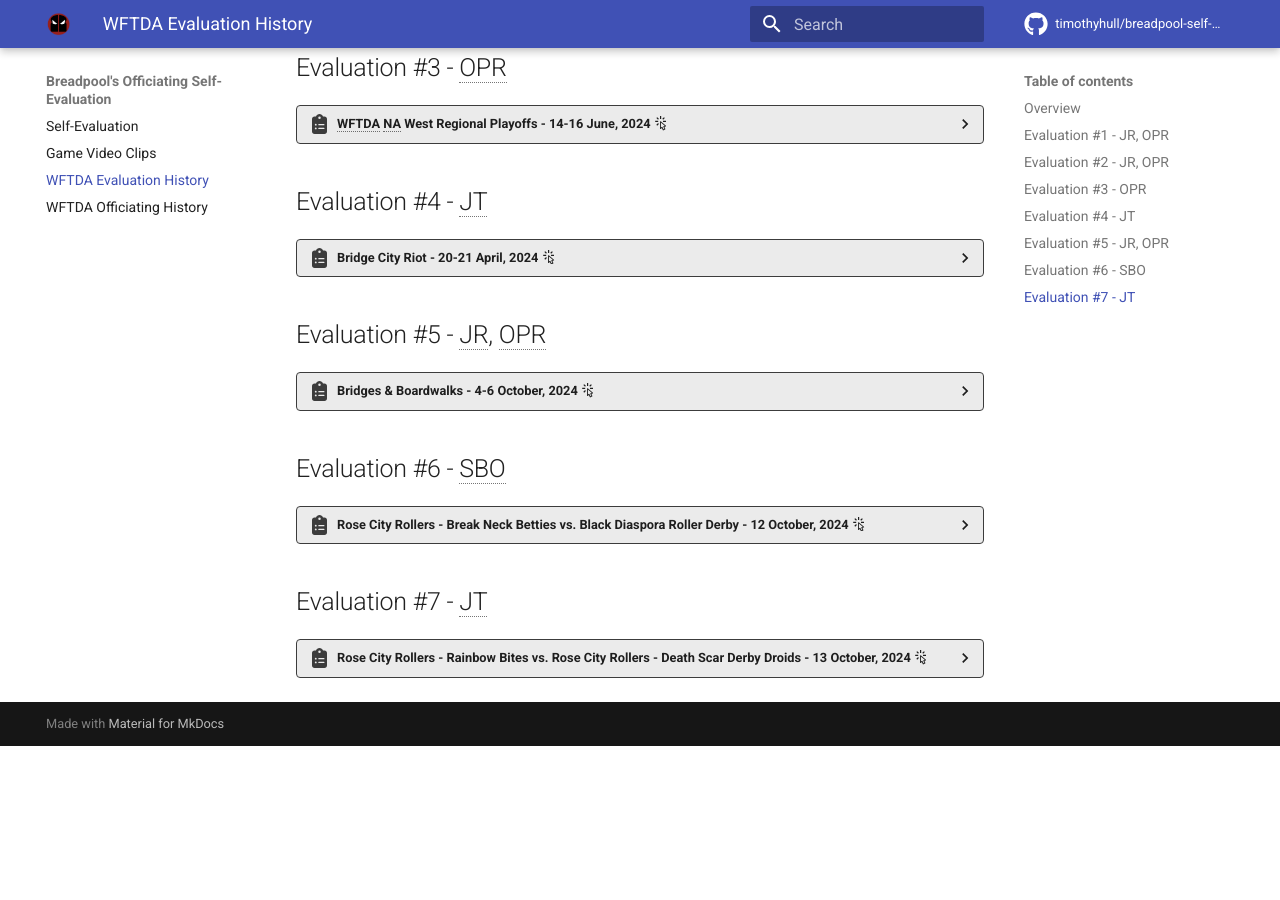
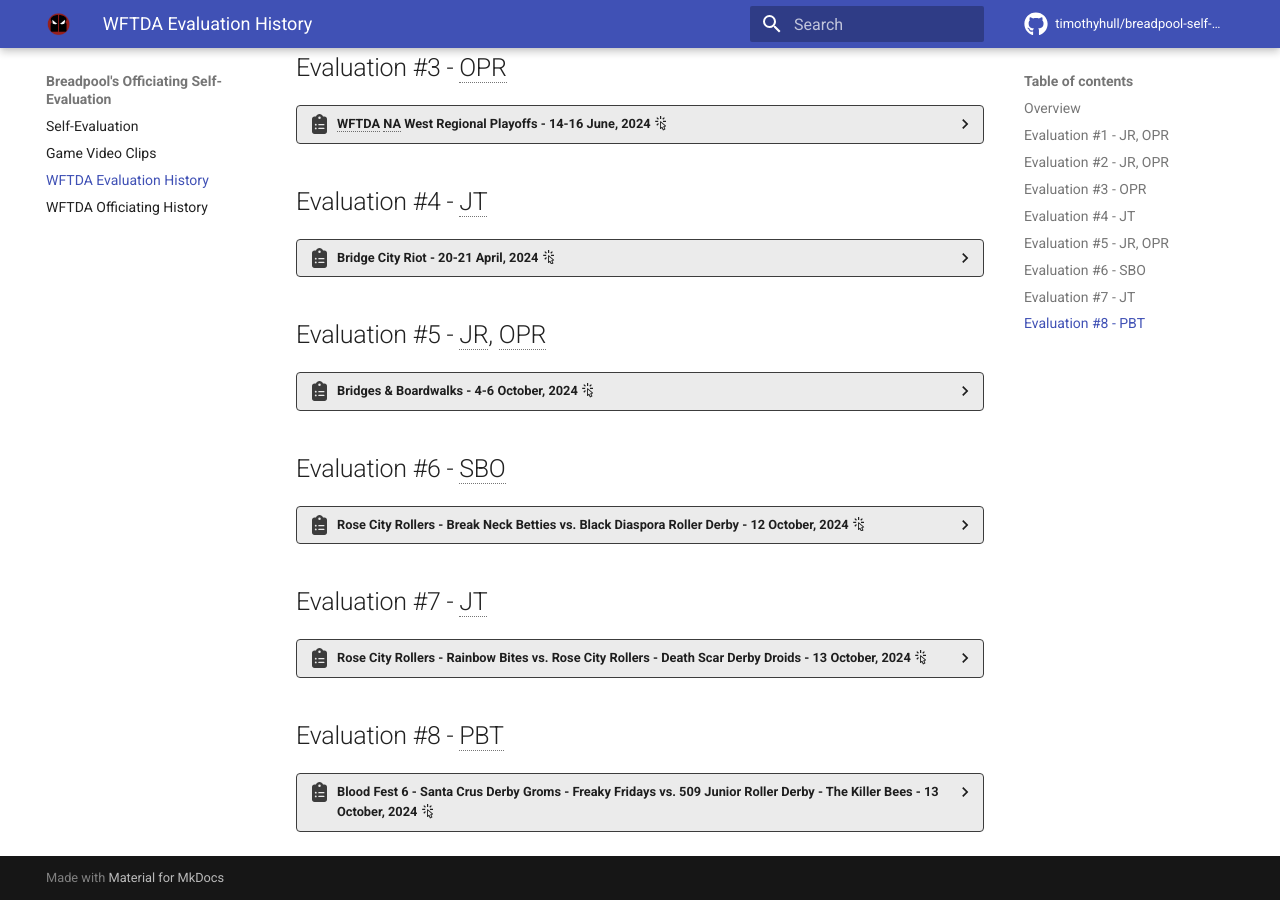
Before and after one commit to timothyhull/breadpool-self-eval, an MkDocs documentation site: the page built from docs/evaluations.md, in a window 1280 px wide and 900 px high, scrolled down 564 px. Built offline with MkDocs 1.6.1 and Material for MkDocs 9.7.7, drawn with Linux system fonts in a browser that asks for light colours; comment, search, counter and statistics services are not loaded; before the commit the page ends 1310 px from its top, so only the background shows below that; some of the changed lines change nothing that is shown.

Commit message:
Add evaluation #8

```diff
--- a/docs/evaluations.md
+++ b/docs/evaluations.md
@@ -198,3 +198,28 @@ Below are exact copies of the text from all of my historical WFTDA officiating e
 
         Cordially,
         Officials Certification
+
+## Evaluation #8 - PBT
+
+??? clipboard "Blood Fest 6 - Santa Crus Derby Groms - Freaky Fridays vs. 509 Junior Roller Derby - The Killer Bees - 13 October, 2024 :material-cursor-default-click-outline:"
+
+    === "Overview :material-cursor-default-click-outline:"
+
+        [this is an automated email]
+
+        Dear Breadpool (He/Him; Rose City Rollers),
+
+        This is an automated email from Certification, designed to let you know that **REDACTED** (as a(n) Tournament Head Official) filled out an eval for Blood Fest, an event from 1/18/2025 to 1/19/2025, involving 1 sanctioned games for JRDA, during which you served as PBT. Here is the evaluation:
+
+    === "Evaluation :material-cursor-default-click-outline:"
+
+        Here is the evaluation:
+
+        During Blood Fest 6, game 4, I was HNSO and PLT. Breadpool was assigned to be one of the Penalty Box Timers and we shared the same team. His constant communication across the track and verification of penalty numbers with me as his PLT were smooth and perfect. His communication and signals with the skaters were clear and on point. I would have Breadpool be a part of any of my teams on or off skates. Huge fan. 10 stars.
+
+    === "Broader Feedback :material-cursor-default-click-outline:"
+
+        None.
+
+        Cordially,
+        Officials Certification
```
